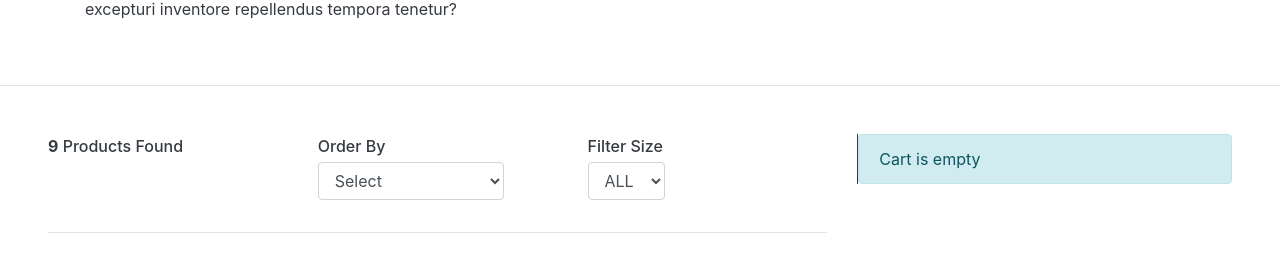
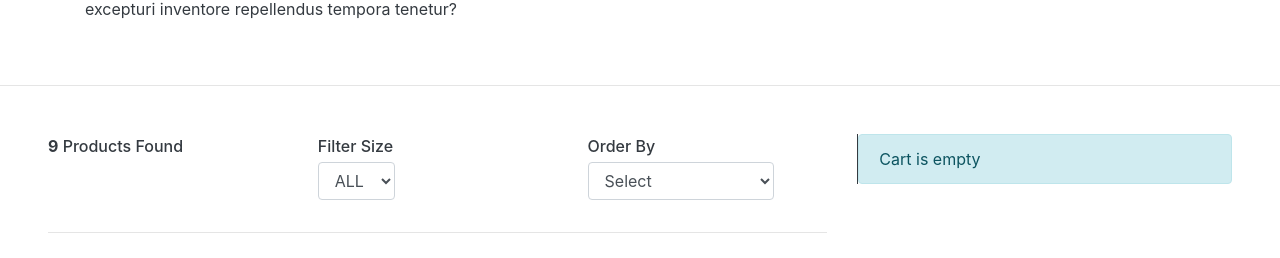
Before and after one commit to Rafiul-Islam/Fashion-Avenue, a React (Create React App) app: page /home in a window 1280 px wide. Shown: the part 1436-1694 px from the top of the page. Built offline with nearby package versions, Linux system fonts and the light colour scheme; data requests are answered from the project's data file.

Commit message:
filter align change

```diff
--- a/src/Pages/Home/FeatureProducts/Slider.js
+++ b/src/Pages/Home/FeatureProducts/Slider.js
@@ -11,16 +11,6 @@ const Slider = () => {
         {width: 1450, itemsToShow: 5},
         {width: 1750, itemsToShow: 6},
     ]
-
-    const imgDetails = [
-        {id: 1, url: "https://placeimg.com/640/480/any"},
-        {id: 2, url: "https://placeimg.com/640/480/any"},
-        {id: 3, url: "https://placeimg.com/640/480/any"},
-        {id: 4, url: "https://placeimg.com/640/480/any"},
-        {id: 5, url: "https://placeimg.com/640/480/any"},
-        {id: 6, url: "https://placeimg.com/640/480/any"},
-    ]
-    const [imageDetails, setImageDetails] = useState(imgDetails)
 
     return (
         <div className='my-4 container'>
--- a/src/Pages/Home/Products/components/Filter.js
+++ b/src/Pages/Home/Products/components/Filter.js
@@ -9,16 +9,6 @@ class Filter extends Component {
                 <div className="row">
                     <div className="col-md-4">
                         <span className='h6 text-dark'><strong>{count}</strong> Products Found</span>
-                    </div>
-                    <div className="col-md-4">
-                        <label>
-                            <span className='h6 text-dark'>Order By</span>
-                            <select className='form-control mt-1' value={sort} onChange={handleChangeSort}>
-                                <option value='' disabled selected>Select</option>
-                                <option value='lowest'>Lowest To highest</option>
-                                <option value='highest'>Highest To Lowest</option>
-                            </select>
-                        </label>
                     </div>
                     <div className="col-md-4">
                         <label>
@@ -34,6 +24,16 @@ class Filter extends Component {
                             </select>
                         </label>
                     </div>
+                     <div className="col-md-4">
+                        <label>
+                            <span className='h6 text-dark'>Order By</span>
+                            <select className='form-control mt-1' value={sort} onChange={handleChangeSort}>
+                                <option value='' disabled selected>Select</option>
+                                <option value='lowest'>Lowest To highest</option>
+                                <option value='highest'>Highest To Lowest</option>
+                            </select>
+                        </label>
+                    </div>
                 </div>
             </div>
         );
```
Also changed, not shown: 1 other file (tests, documents, lock files or other folders).
